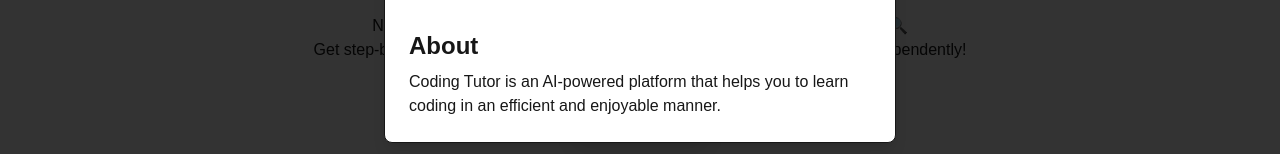
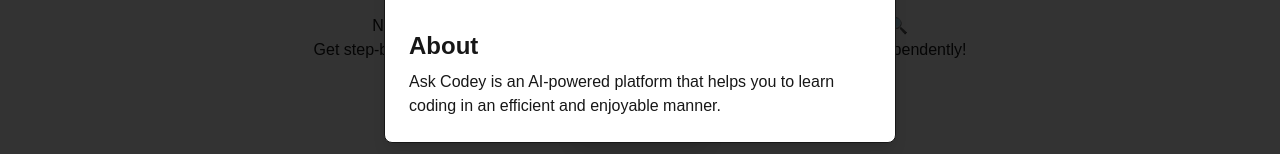
Before and after one commit to Snail664/coding-tutor, a Next.js app: page / in a window 1280 px wide. Both pictures are taken after a click on the button 1085 px from the left and 32 px from the top of the page. Shown: the part 362-516 px from the top of the page. Built offline with nearby package versions, Linux system fonts and the light colour scheme; no server answers; the database is empty.

Commit message:
change coding tutor to ask codey

```diff
--- a/components/Navbar/NavbarHelpModal.tsx
+++ b/components/Navbar/NavbarHelpModal.tsx
@@ -21,8 +21,8 @@
           <section className="mt-4">
             <h2 className="text-2xl font-bold">About</h2>
             <p className="mt-2">
-              Coding Tutor is an AI-powered platform that helps you to learn
-              coding in an efficient and enjoyable manner.
+              Ask Codey is an AI-powered platform that helps you to learn coding
+              in an efficient and enjoyable manner.
             </p>
           </section>
           {/* <section className="mt-8">
```
